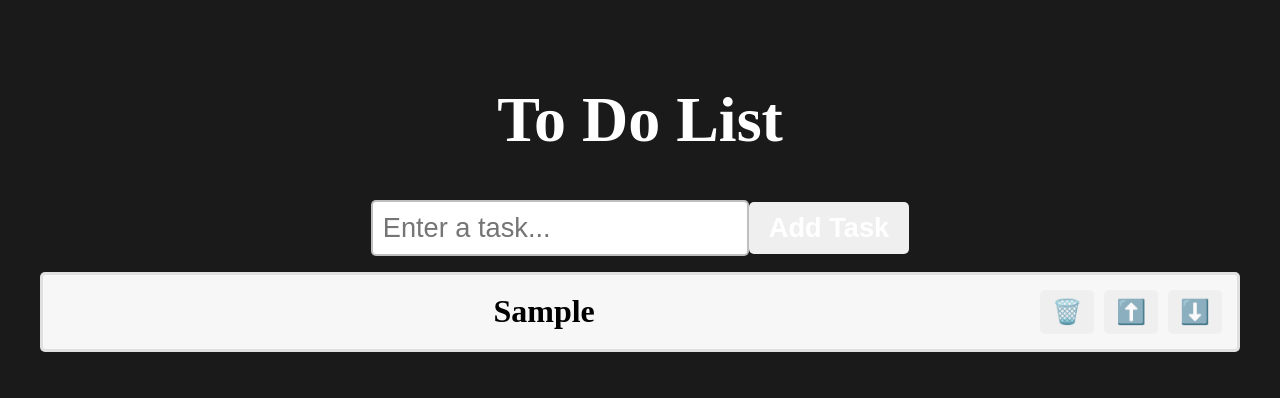
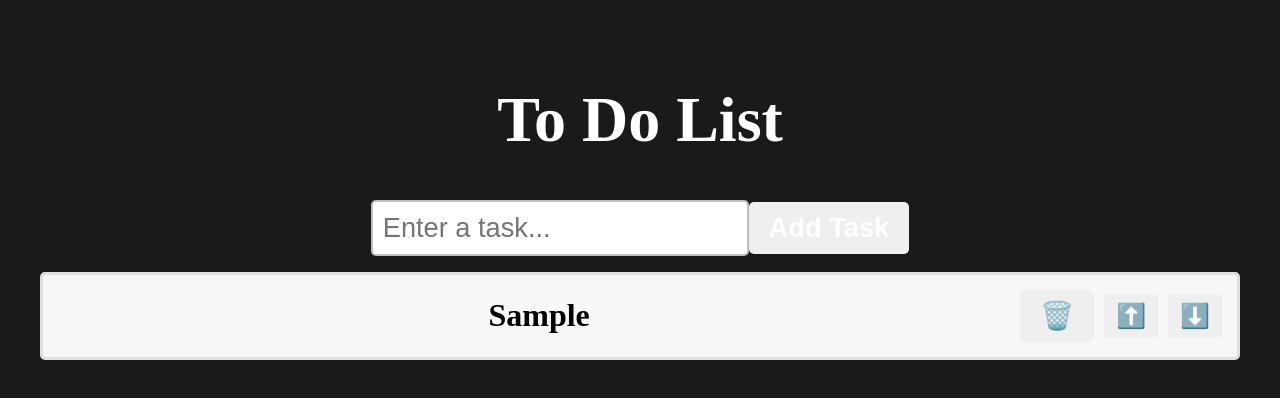
Before and after one commit to Julesmcghouls/todo, a React (Vite) app: page / in a window 1280 px wide. Both pictures are taken after typing "Sample" into the empty fields and a click on the button "Add Task". Shown: the top 398 px of the page. Built offline with nearby package versions, Linux system fonts and the light colour scheme.

Commit message:
fuxed bug

```diff
--- a/package.json
+++ b/package.json
@@ -10,6 +10,8 @@
     "preview": "vite preview"
   },
   "dependencies": {
+    "@popperjs/core": "^2.11.8",
+    "bootstrap": "^5.3.3",
     "react": "^18.3.1",
     "react-dom": "^18.3.1"
   },
@@ -21,6 +23,7 @@
     "eslint-plugin-react": "^7.34.2",
     "eslint-plugin-react-hooks": "^4.6.2",
     "eslint-plugin-react-refresh": "^0.4.7",
+    "sass": "^1.77.6",
     "vite": "^5.3.1"
   }
 }
--- a/src/ToDoList.jsx
+++ b/src/ToDoList.jsx
@@ -97,7 +97,7 @@ function ToDoList() {
                 <li key={index}>
                     <span className="text">{task}</span>
                     <button
-                        className="delete-button"
+                    type="button" class="btn btn-success"
                         // Call the deleteTask function with the index of the task when the button is clicked
                         onClick={() => deleteTask(index)}>
                         🗑️
```
Also changed, not shown: 1 other file (tests, documents, lock files or other folders).
